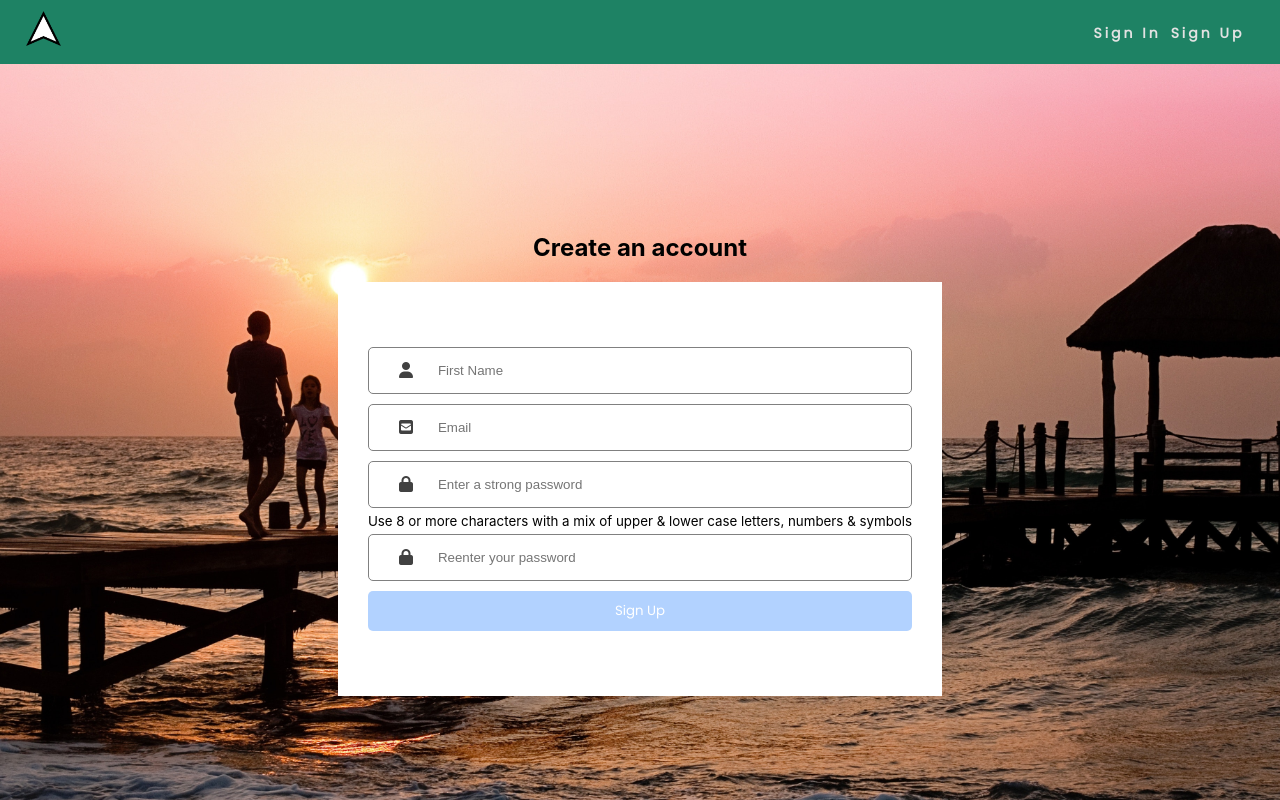
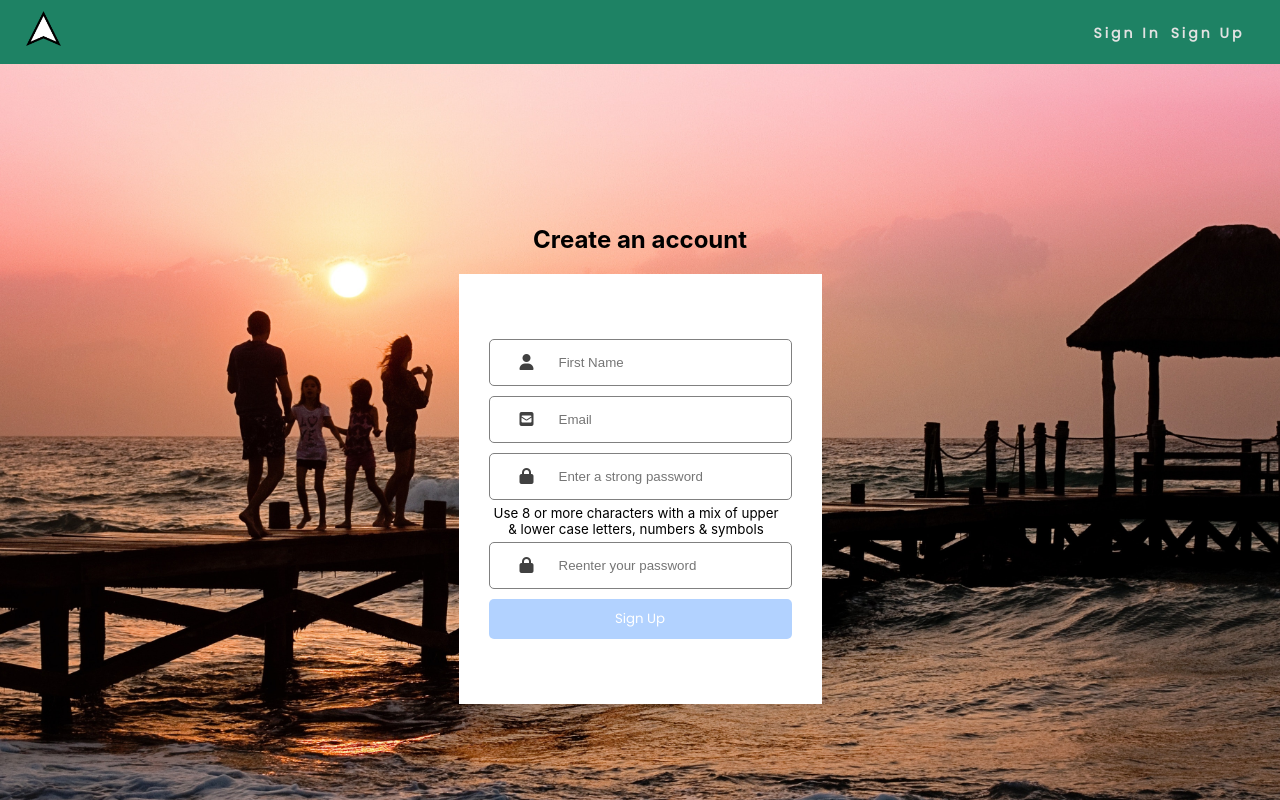
Before and after one commit to Human437/chore-up-client, a React (Create React App) app: page /sign-up in a window 1280 px wide. Built offline with nearby package versions, Linux system fonts and the light colour scheme; no server answers.

Commit message:
Added restricting css for sign up

```diff
--- a/src/sign-up/sign-up.css
+++ b/src/sign-up/sign-up.css
@@ -0,0 +1,3 @@
+#password-requirement{
+  width:295px;
+}
```
